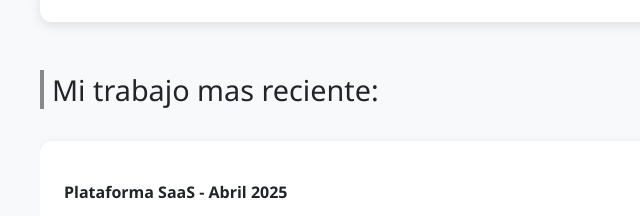
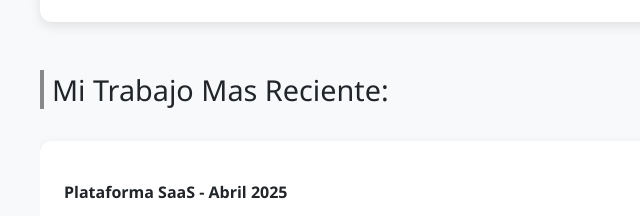
Before and after one commit to 8D2-SEC/8D2-SEC.github.io, a plain HTML site: page index.html in a window 1280 px wide. Shown: the part 1031-1247 px from the top of the page, 0-640 px from the left. Drawn offline with Linux system fonts and the light colour scheme.

Commit message:
Update index.html

```diff
--- a/index.html
+++ b/index.html
@@ -194,7 +194,7 @@
     </div>
 
     <div class="section">
-      <div class="section-title">Mi trabajo mas reciente:</div>
+      <div class="section-title">Mi Trabajo Mas Reciente:</div>
       <div class="slider">
         <div class="case">
           <div class="card">
```
